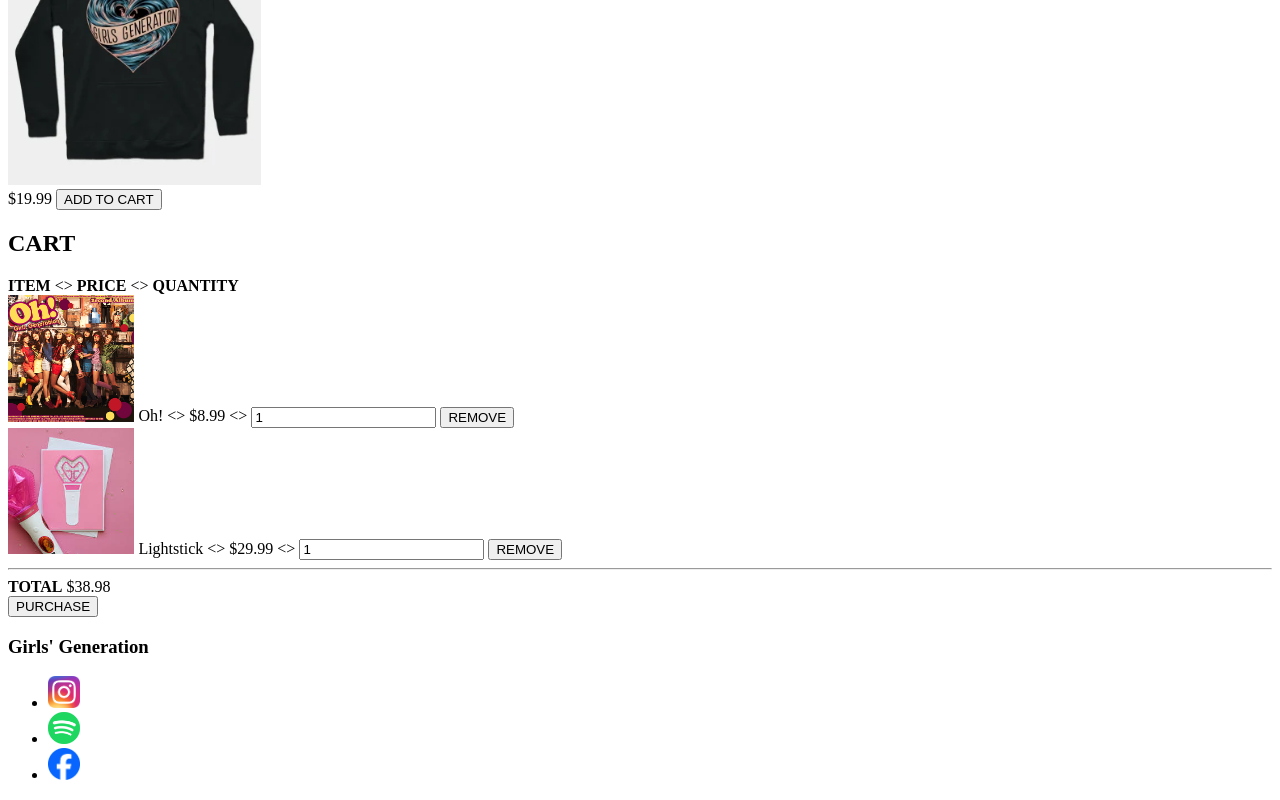
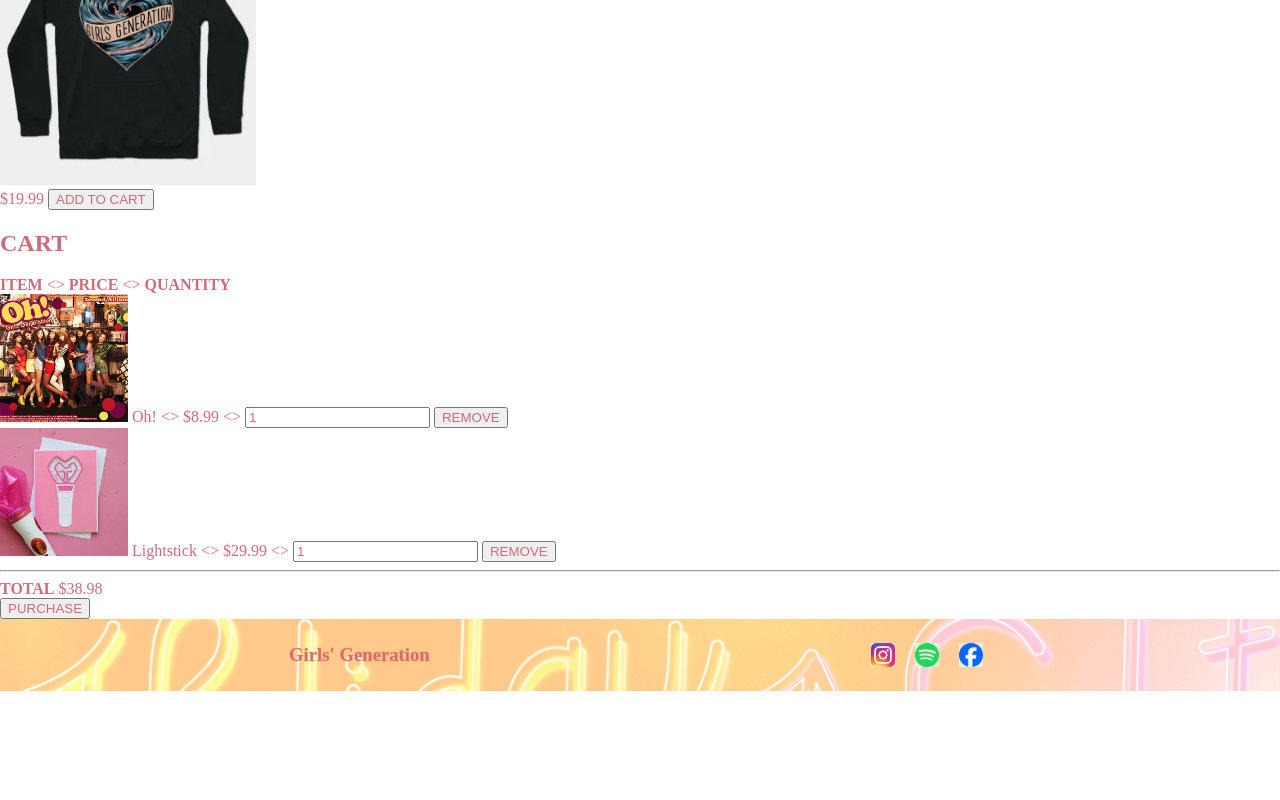
Before and after one commit to emazzz/firstever, a plain HTML site: page STORE.html in a window 1280 px wide. Shown: the part 1846-2646 px from the top of the page. After the commit the page ends 2537 px from the top, so only its background shows below. Drawn offline with Linux system fonts and the light colour scheme.

Commit message:
Add files via upload

```diff
--- a/STORE.html
+++ b/STORE.html
@@ -3,6 +3,7 @@
     <head>
         <title>STORE | Girls' Generation</title>
         <meta name="description" content="The LEGACY TOUR on the road now!">
+        <link rel="stylesheet" href="styles.css"/>
     </head>
     <body>
         <header>
@@ -119,24 +120,26 @@
             </div>
         </section>
         <footer>
-            <h3>Girls' Generation</h3>
+            <div class="container main-footer-container">
+            <h3><a href="index.html">Girls' Generation</a></h3>
             <ul>
                 <li>
                     <a href="https://www.instagram.com/girlsgeneration/?hl=en" target="_blank">
-                        <img src="images/instagram logo.png" width="32" height="32">
+                        <img src="images/instagram logo.png" width="24" height="24">
                     </a>
                 </li>
                 <li>
                     <a href="https://open.spotify.com/artist/0Sadg1vgvaPqGTOjxu0N6c" target="_blank">
-                        <img src="images/spotify logo.png" width="32" height="32">
+                        <img src="images/spotify logo.png" width="24" height="24">
                     </a>
                 </li>
                 <li>
                     <a href="https://www.facebook.com/girlsgeneration/" target="_blank">
-                    <img src="images/facebook logo.png" width="32" height="32">
+                    <img src="images/facebook logo.png" width="24" height="24">
                     </a>
                 </li>
             </ul>
+            </div>
         </footer>
     </body>
 </html>
--- a/index.html
+++ b/index.html
@@ -3,6 +3,7 @@
     <head>
         <title>Girls' Generation</title>
         <meta name="description" content="The LEGACY TOUR on the road now!">
+        <link rel="stylesheet" href="styles.css"/>
     </head>
     <body>
         <header>
@@ -91,24 +92,26 @@
 </section>
 
 <footer>
-            <h3>Girls' Generation</h3>
+    <div class="container main-footer-container">
+    <h3><a href="index.html">Girls' Generation</a></h3>
     <ul>
         <li>
             <a href="https://www.instagram.com/girlsgeneration/?hl=en" target="_blank">
-                        <img src="images/instagram logo.png" width="32" height="32">
+                <img src="images/instagram logo.png" width="24" height="24">
             </a>
         </li>
         <li>
             <a href="https://open.spotify.com/artist/0Sadg1vgvaPqGTOjxu0N6c" target="_blank">
-                        <img src="images/spotify logo.png" width="32" height="32">
+                <img src="images/spotify logo.png" width="24" height="24">
             </a>
         </li>
         <li>
             <a href="https://www.facebook.com/girlsgeneration/" target="_blank">
-                    <img src="images/facebook logo.png" width="32" height="32">
+            <img src="images/facebook logo.png" width="24" height="24">
             </a>
         </li>
     </ul>
+    </div>
 </footer>
     </body>
 </html>
```
Lines whose indentation alone changed are shown as unchanged.
